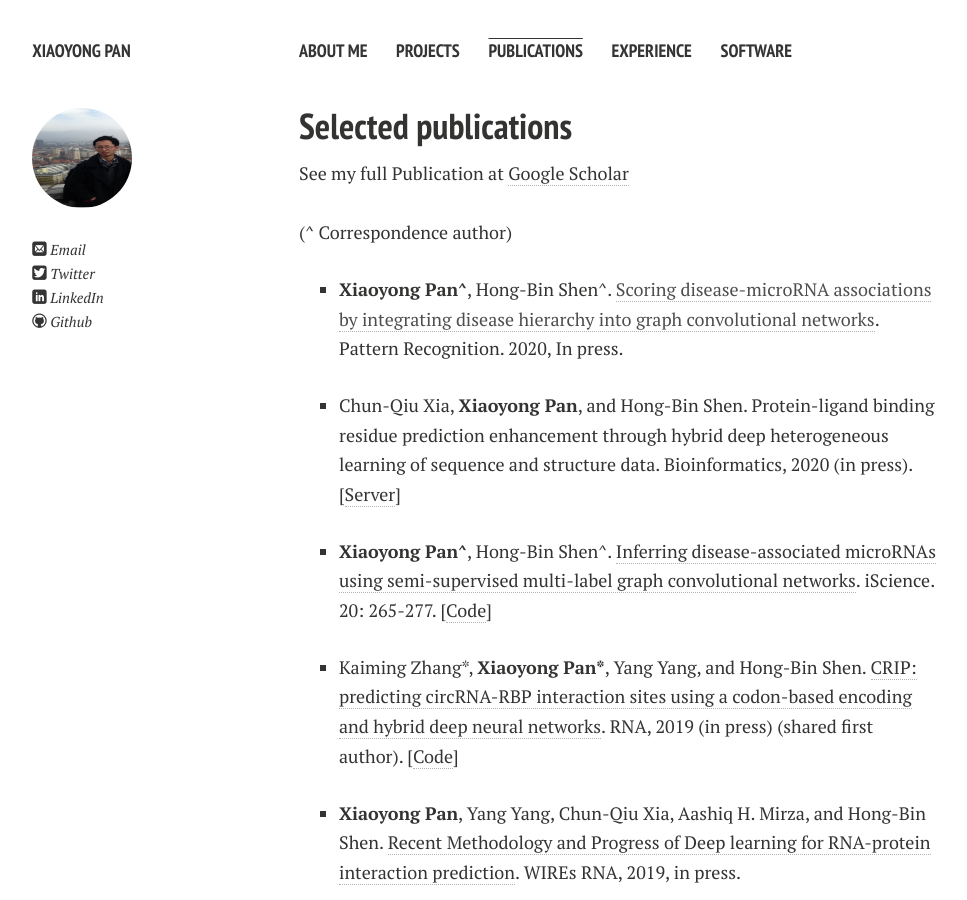
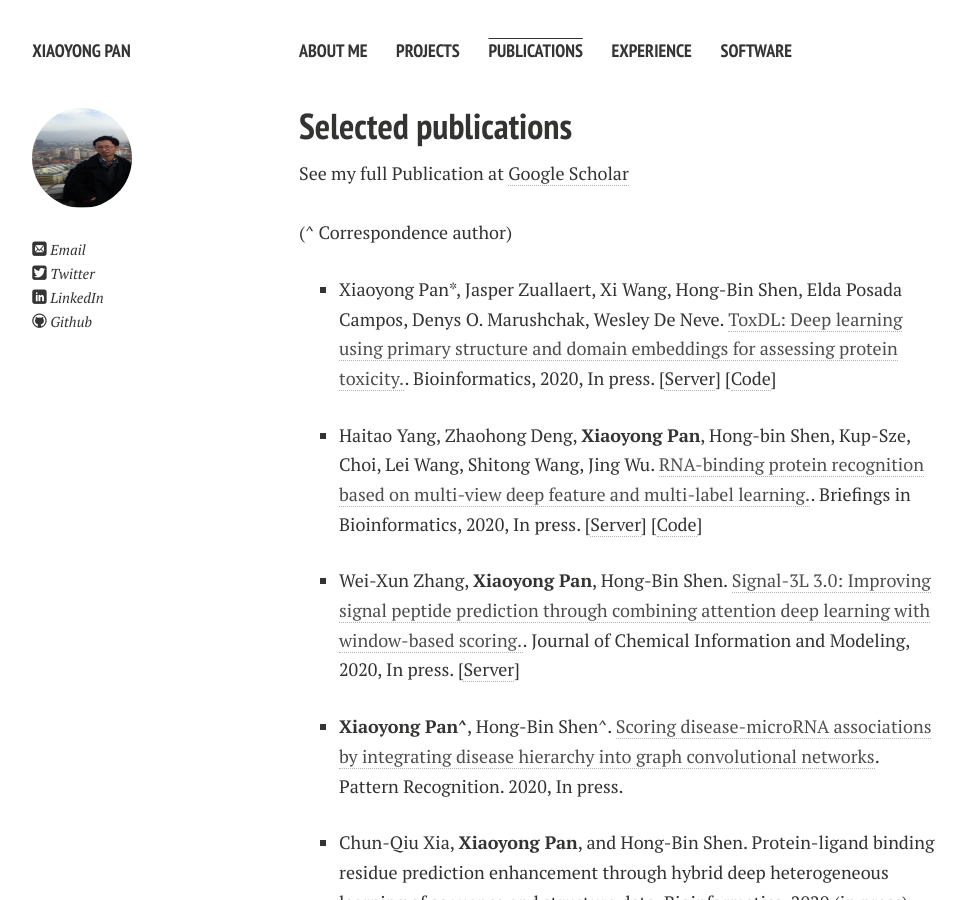
Before and after one commit to xypan1232/xypan1232.github.io, a Jekyll site: the page built from publications.md, in a window 1280 px wide and 900 px high. Shown: the whole window, without its empty margins (21-988 px from the left). Built offline with Jekyll 4.4.1, drawn with Linux system fonts in a browser that asks for light colours; nearby versions of some CDN libraries; Markdown is read by kramdown in place of the engine named in the settings.

Commit message:
Update publications.md

```diff
--- a/publications.md
+++ b/publications.md
@@ -10,6 +10,19 @@ title: Publications
 See my full Publication at <a href="https://scholar.google.com/citations?hl=en&user=Yis2IzgAAAAJ">Google Scholar</a> <br><br>
 (^ Correspondence author) <br>
 <ul>
+
+<li>
+    <p>Xiaoyong Pan*, Jasper Zuallaert, Xi Wang, Hong-Bin Shen, Elda Posada Campos, Denys O. Marushchak, Wesley De Neve. <a href="">ToxDL: Deep learning using primary structure and domain embeddings for assessing protein toxicity.</a>. Bioinformatics, 2020, In press. [<a href="http://www.csbio.sjtu.edu.cn/bioinf/ToxDL">Server</a>]  [<a href="https://github.com/xypan1232/ToxDL">Code</a>]</p>
+  </li>
+
+<li>
+    <p>Haitao Yang, Zhaohong Deng, <b>Xiaoyong Pan</b>, Hong-bin Shen, Kup-Sze, Choi, Lei Wang, Shitong Wang, Jing Wu. <a href="">RNA-binding protein recognition based on multi-view deep feature and multi-label learning.</a>. Briefings in Bioinformatics, 2020, In press. [<a href="http://www.csbio.sjtu.edu.cn/bioinf/iDeepMV/">Server</a>]  [<a href="http://github.com/uchihayht/iDeepMV">Code</a>]</p>
+  </li>
+
+<li>
+    <p>Wei-Xun Zhang, <b>Xiaoyong Pan</b>, Hong-Bin Shen. <a href="">Signal-3L 3.0: Improving signal peptide prediction through combining attention deep learning with window-based scoring.</a>. Journal of Chemical Information and Modeling, 2020, In press. [<a href="http://www.csbio.sjtu.edu.cn/bioinf/Signal-3L/">Server</a>]</p>
+  </li>
+
 <li>
     <p><b>Xiaoyong Pan^</b>, Hong-Bin Shen^. <a href="">Scoring disease-microRNA associations by integrating disease hierarchy into graph convolutional networks</a>. Pattern Recognition. 2020, In press. </p>
   </li>
```
